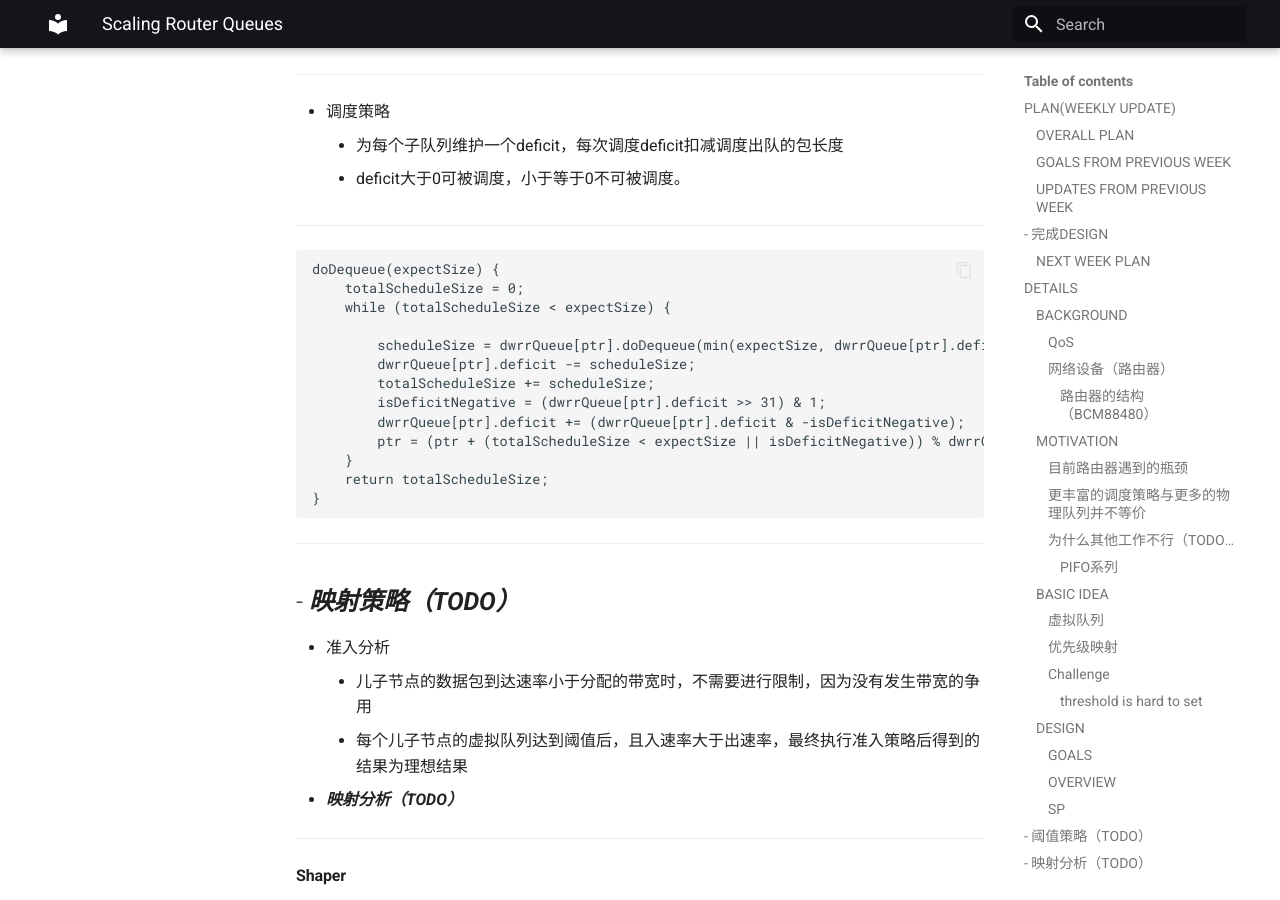
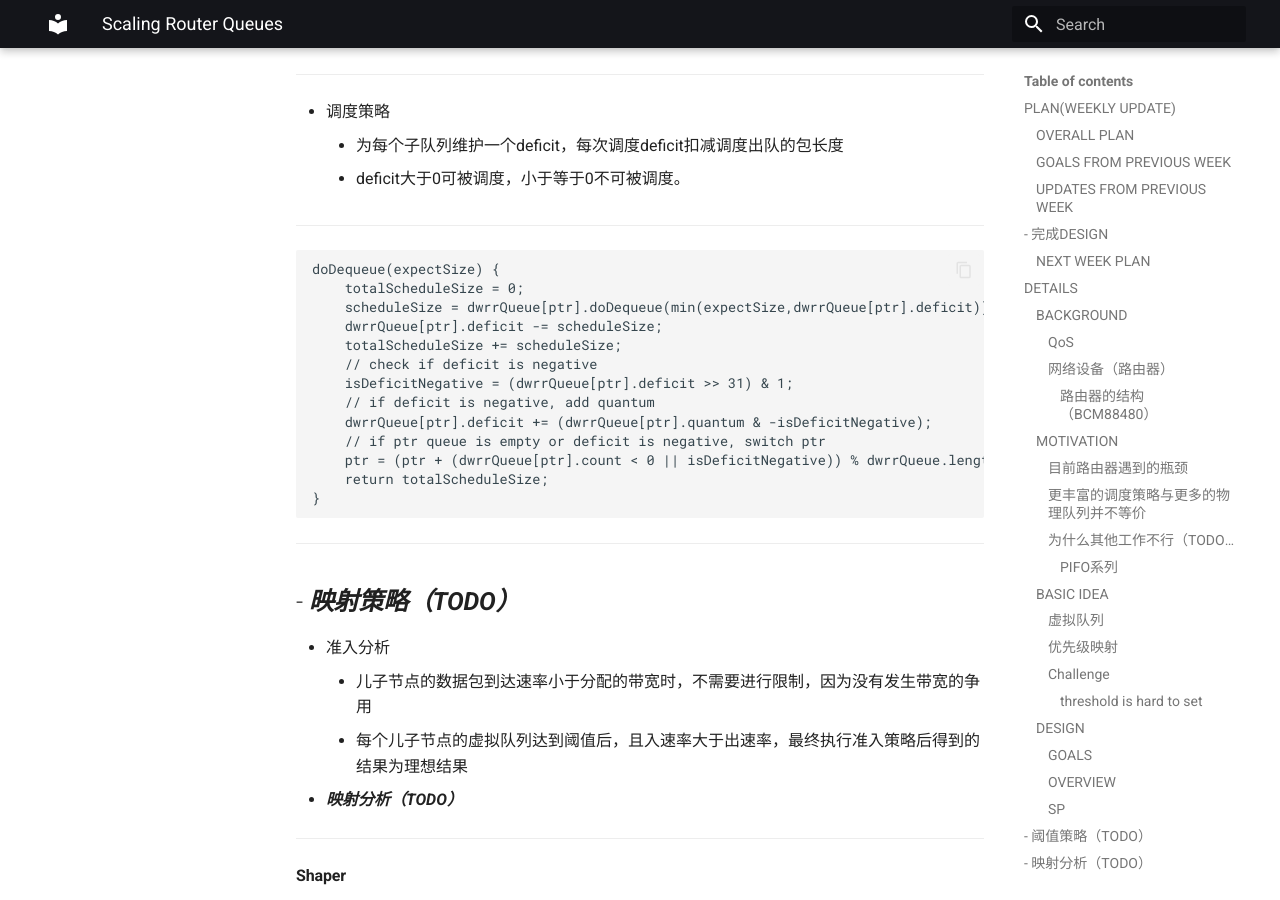
Before and after one commit to blowinding/blowinding.github.io, an MkDocs documentation site: the page built from docs/research/Scaling Router Queues.md, in a window 1280 px wide and 900 px high, scrolled down 7939 px. Built offline with MkDocs 1.6.1 and Material for MkDocs 9.7.7, drawn with Linux system fonts in a browser that asks for light colours.

Commit message:
2026-02-05 20:29:50: ...

````diff
--- a/docs/research/Scaling Router Queues.md
+++ b/docs/research/Scaling Router Queues.md
@@ -191,15 +191,15 @@ doDequeue(expectSize) {
 ```Cpp
 doDequeue(expectSize) {
 	totalScheduleSize = 0;
-	while (totalScheduleSize < expectSize) {
-
-		scheduleSize = dwrrQueue[ptr].doDequeue(min(expectSize, dwrrQueue[ptr].deficit));
-		dwrrQueue[ptr].deficit -= scheduleSize;
-		totalScheduleSize += scheduleSize;
-		isDeficitNegative = (dwrrQueue[ptr].deficit >> 31) & 1;
-		dwrrQueue[ptr].deficit += (dwrrQueue[ptr].deficit & -isDeficitNegative);
-		ptr = (ptr + (totalScheduleSize < expectSize || isDeficitNegative)) % dwrrQueue.length();
-	}
+	scheduleSize = dwrrQueue[ptr].doDequeue(min(expectSize,dwrrQueue[ptr].deficit));
+	dwrrQueue[ptr].deficit -= scheduleSize;
+	totalScheduleSize += scheduleSize;
+	// check if deficit is negative
+	isDeficitNegative = (dwrrQueue[ptr].deficit >> 31) & 1;
+	// if deficit is negative, add quantum
+	dwrrQueue[ptr].deficit += (dwrrQueue[ptr].quantum & -isDeficitNegative);
+	// if ptr queue is empty or deficit is negative, switch ptr
+	ptr = (ptr + (dwrrQueue[ptr].count < 0 || isDeficitNegative)) % dwrrQueue.length(); // switch to next queue
 	return totalScheduleSize;
 }
 ```
````
